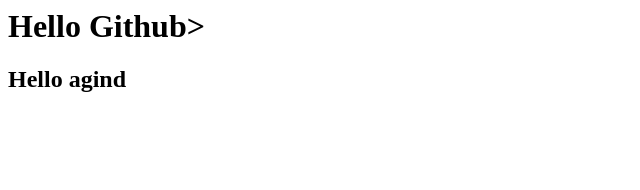
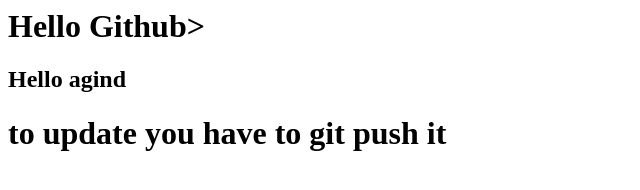
Before and after one commit to Alam1212/Tachchin, a plain HTML site: page index.html in a window 1280 px wide. Shown: the whole page, without its empty margins (0-640 px from the left). Drawn offline with Linux system fonts and the light colour scheme.

Commit message:
Third commit

```diff
--- a/index.html
+++ b/index.html
@@ -7,5 +7,6 @@
 <body>
     <h1>Hello Github></h1>
     <h2>Hello agind</h2>
+    <h1>to update you have to git push it</h1>
 </body>
 </html>
```
